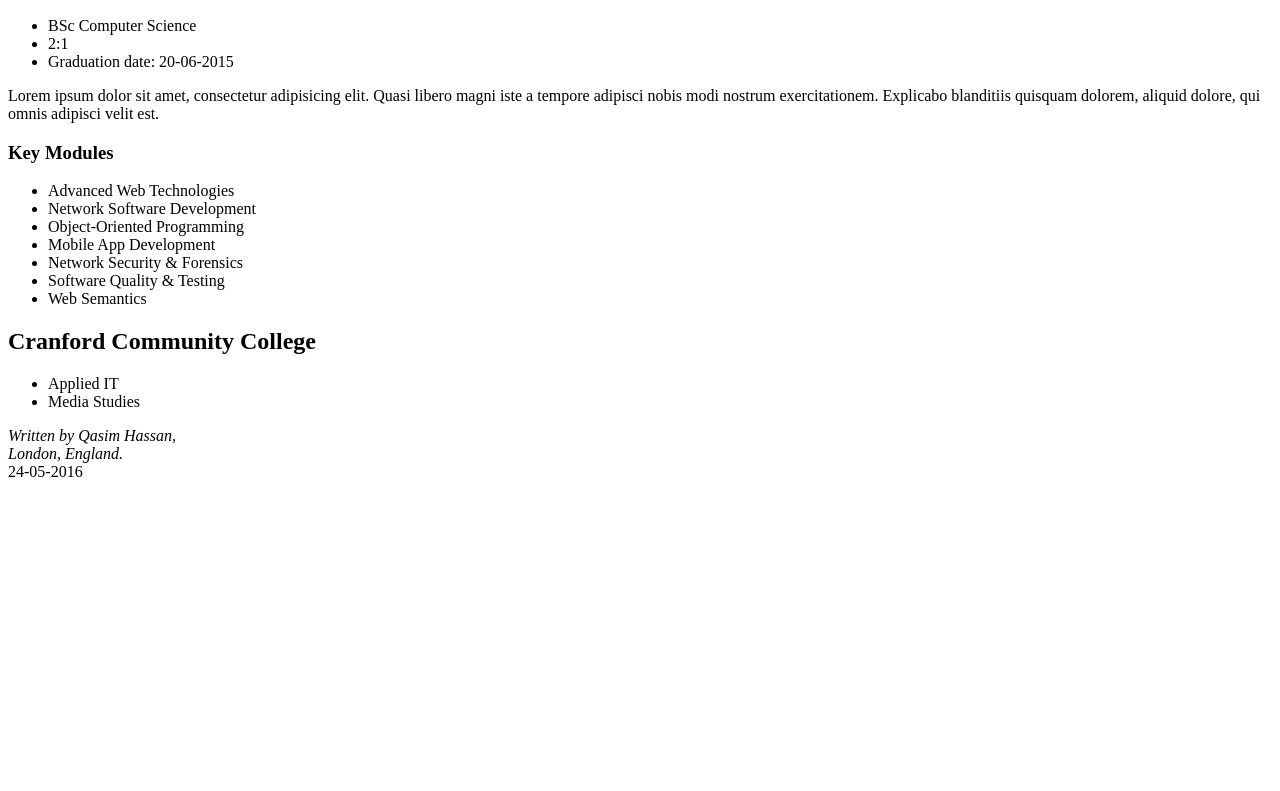
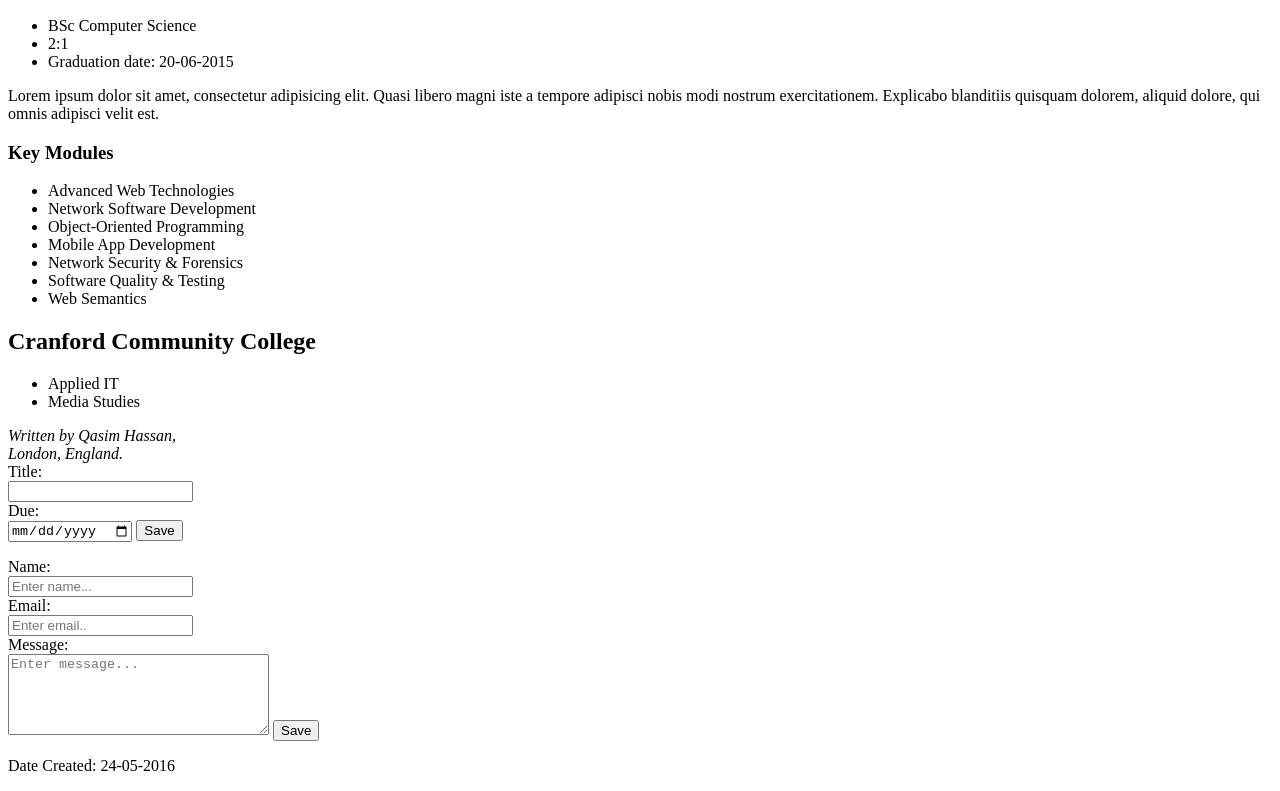
Before and after one commit to qasimhassan/CVWebsite, a plain HTML site: page index.html in a window 1280 px wide. Shown: the part 1898-2689 px from the top of the page. Before the commit the page ends 2387 px from the top, so only its background shows below. Drawn offline with Linux system fonts and the light colour scheme.

Commit message:
changed file name and added comments to html

```diff
--- a/index.html
+++ b/index.html
@@ -3,6 +3,11 @@
   <head>
     <title>Qasim Hassan CV</title>
     <!-- <link rel="stylesheet" href="qasim.css"> -->
+    <style>
+      label {
+        display: block;
+      }
+    </style>
   </head>
   <header>
     <h1>Curriculum Vitae</h1>
@@ -16,18 +21,21 @@
   </header>
 
   <body>
+    <!-- Personal Details Section -->
     <section>
       <h1>Personal Details</h1>
       <ul>
         <li>Aged: 22</li>
         <li>Mob: 07460409132</li>
-        <li>DoB: <time datetime="02-04-1994">02-04-1994</time></li>
+        <li>DoB:
+          <time datetime="02-04-1994">02-04-1994</time>
+        </li>
         <li><a href="mailto:qas_hassan@live.co.uk">Send Me a Email</a></li>
       </ul>
       <p>I would describe myself as a reliable, hardworking and determined person equipped with the enthusiasm to tackle new challenges. I possess excellent communication and organization skills with the capability to work using my own initiative. I am also keen to learn new skills through problem solving and believe that I can be a useful asset to your organisation.</p>
       <h3>Personal Skills</h3>
       <ul>
-        <li>Programming language experience with Java, HTML/CSS, JavaScript.</li>
+        <li>Programming language experience with Java, HTML/CSS & JavaScript.</li>
         <li>Server-side progrmming skills using PHP and database programming in SQL.</li>
         <li>Recently completed Comprehensive ASP.NET MVC Udemy course by 3D Buzz.</li>
         <li>Experience with Android mobile applications using Java and iOS mobile applications using Objective-C.</li>
@@ -37,7 +45,9 @@
         <li>Full UK driving license holder.</li>
       </ul>
     </section>
+    <!-- End of Personal Details Section -->
 
+    <!-- Work Experience Section -->
     <section>
       <h1>Work Experience</h1>
       <h2>Freelance Web Developer</h2>
@@ -71,7 +81,9 @@
         <li>Presentation Skills.</li>
       </ul>
     </section>
+    <!-- End of Work Experience Section -->
 
+    <!-- Previous Projects Section -->
     <section>
       <h1>Previous Projects</h1>
       <h2>Salubrious Medical Android Mobile Application</h2>
@@ -98,7 +110,9 @@
         <li>Programmed using C# and various coding algorithms.</li>
       </ul>
     </section>
+    <!-- End of Previous Projects Section -->
 
+    <!-- Education Section -->
     <section>
       <h1>Education</h1>
       <h2>University of Westminster</h2>
@@ -128,6 +142,7 @@
         <li>Media Studies</li>
       </ul>
     </section>
+    <!--End of Education Section -->
 
     <address>
       Written by Qasim Hassan,<br>
@@ -135,7 +150,35 @@
     </address>
   </body>
   <footer>
-    <time datetime="24-05-2016">24-05-2016</time>
+
+   <form method="post" action="http://lacedaemon.spartaglobal.com/todos">
+     <label for="title">Title: </label>
+     <input type="text" name="title" id="name">
+
+     <label for="due">Due: </label>
+     <input type="date" name="due" id="due">
+
+     <input type="submit" value="Save">
+   </form>
+
+   <form method="post" action="http://lacedaemon.spartaglobal.com/contactform/test">
+     <label for="name">Name: </label>
+     <input type="text" name="name" id="name" placeholder="Enter name...">
+
+     <label for="email">Email: </label>
+     <input type="email" name="email" id="email" placeholder="Enter email..">
+
+     <input type="hidden" value="Qasim Hasasn" name="addressee" id="addressee">
+
+     <label for="message">Message: </label>
+     <textarea  cols="30" rows="5" name="message" id="message" placeholder="Enter message..."></textarea>
+
+     <input type="submit" value="Save">
+   </form>
+
+    <p>Date Created:
+      <time datetime="24-05-2016">24-05-2016</time>
+    </p>
   </footer>
 
 </html>
```
Also changed, not shown: styles.css (renamed from qasim.css).
